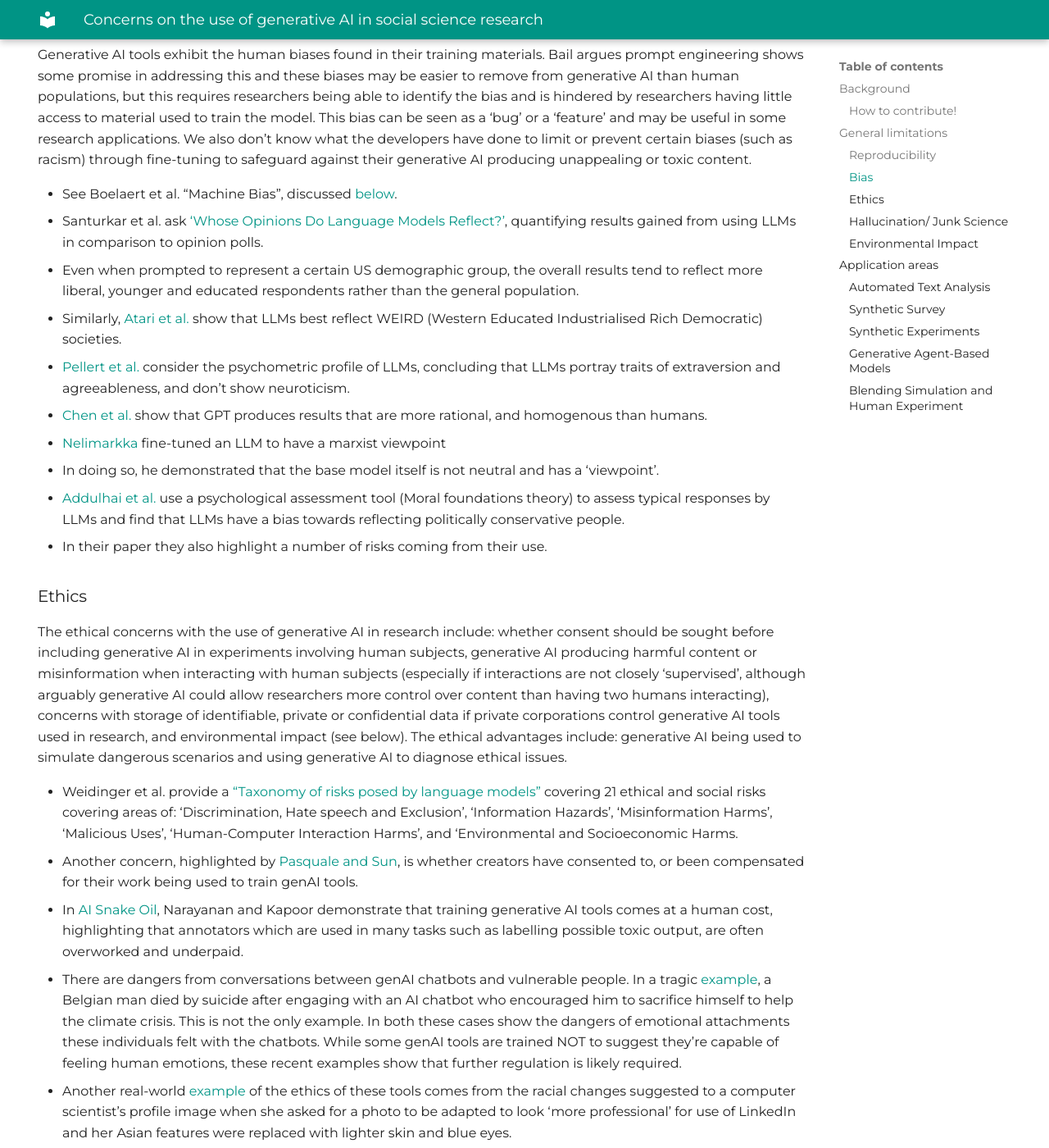
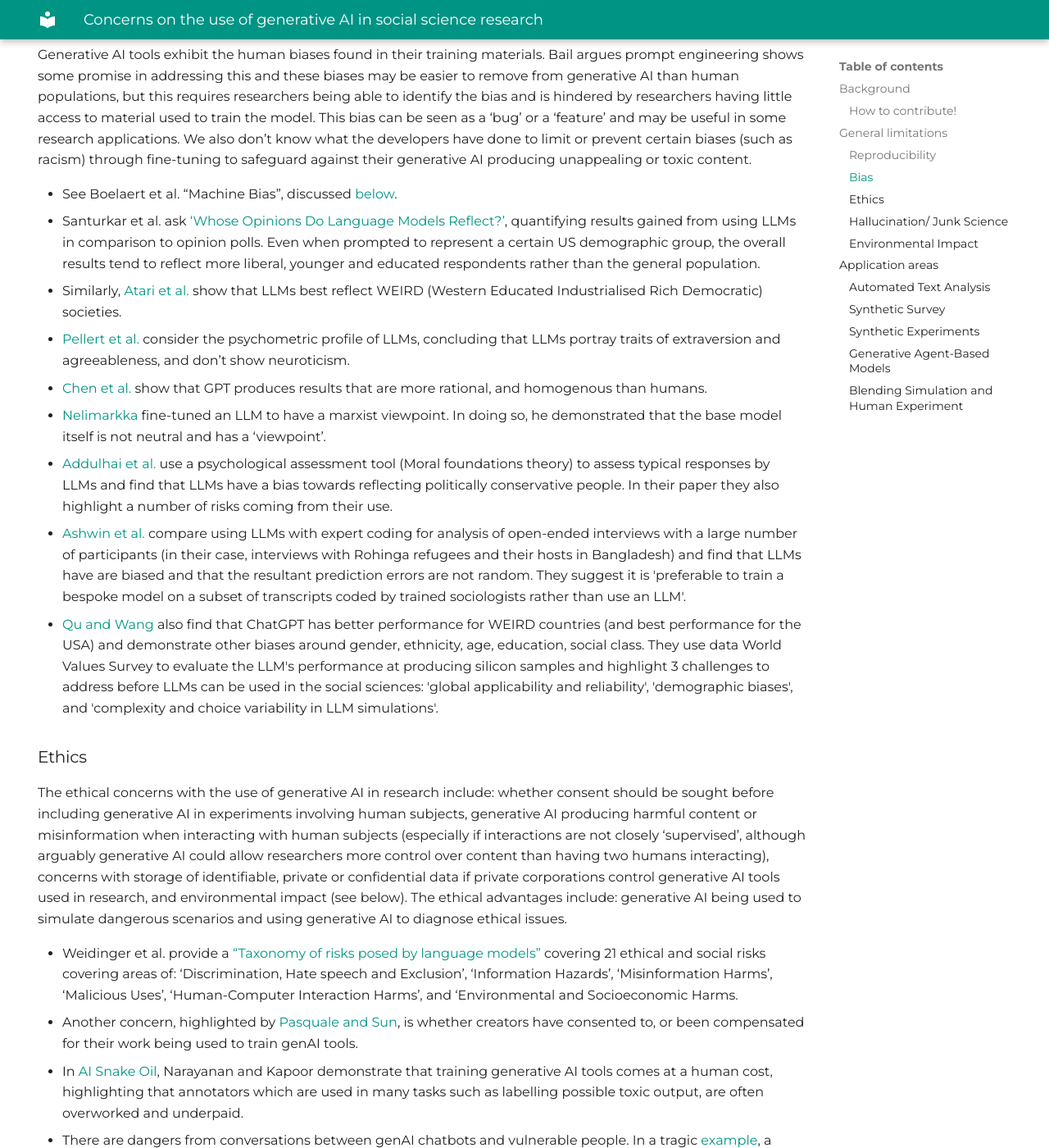
Before and after one commit to uh-dcm/genai-concerns, an MkDocs documentation site: the page built from docs/index.md, in a window 1280 px wide and 1400 px high, scrolled down 1178 px. Shown: the whole window at 82% size. Built offline with MkDocs 1.6.1 and Material for MkDocs 9.7.7, drawn with Linux system fonts in a browser that asks for light colours; some of the changed text lies outside the part shown.

Commit message:
Update index.md
more papers on bias etc.

```diff
--- a/docs/index.md
+++ b/docs/index.md
@@ -39,15 +39,14 @@ This bias can be seen as a ‘bug’ or a ‘feature’ and may be useful in som
 We also don’t know what the developers have done to limit or prevent certain biases (such as racism) through fine-tuning to safeguard against their generative AI producing unappealing or toxic content.
 
 * See Boelaert et al. “Machine Bias”, discussed [below](https://osf.io/preprints/socarxiv/r2pnb).
-* Santurkar et al. ask [‘Whose Opinions Do Language Models Reflect?’](https://arxiv.org/abs/2303.17548), quantifying results gained from using LLMs in comparison to opinion polls.
-* Even when prompted to represent a certain US demographic group, the overall results tend to reflect more liberal, younger and educated respondents rather than the general population.
+* Santurkar et al. ask [‘Whose Opinions Do Language Models Reflect?’](https://arxiv.org/abs/2303.17548), quantifying results gained from using LLMs in comparison to opinion polls. Even when prompted to represent a certain US demographic group, the overall results tend to reflect more liberal, younger and educated respondents rather than the general population.
 * Similarly, [Atari et al.](https://osf.io/preprints/psyarxiv/5b26t) show that LLMs best reflect WEIRD (Western Educated Industrialised Rich Democratic) societies.
 * [Pellert et al.](https://journals.sagepub.com/doi/epub/10.1177/17456916231214460) consider the psychometric profile of LLMs, concluding that LLMs portray traits of extraversion and agreeableness, and don’t show neuroticism.
 * [Chen et al.](https://www.pnas.org/doi/epub/10.1073/pnas.2316205120) show that GPT produces results that are more rational, and homogenous than humans.
-* [Nelimarkka](https://osf.io/preprints/socarxiv/fkj63) fine-tuned an LLM to have a marxist viewpoint
-*  In doing so, he demonstrated that the base model itself is not neutral and has a ‘viewpoint’.
-* [Addulhai et al.](https://arxiv.org/pdf/2310.15337) use a psychological assessment tool (Moral foundations theory) to assess typical responses by LLMs and find that LLMs have a bias towards reflecting politically conservative people.
-* In their paper they also highlight a number of risks coming from their use.
+* [Nelimarkka](https://osf.io/preprints/socarxiv/fkj63) fine-tuned an LLM to have a marxist viewpoint. In doing so, he demonstrated that the base model itself is not neutral and has a ‘viewpoint’.
+* [Addulhai et al.](https://arxiv.org/pdf/2310.15337) use a psychological assessment tool (Moral foundations theory) to assess typical responses by LLMs and find that LLMs have a bias towards reflecting politically conservative people. In their paper they also highlight a number of risks coming from their use.
+* [Ashwin et al.](https://journals.sagepub.com/doi/full/10.1177/00491241251338246) compare using LLMs with expert coding for analysis of open-ended interviews with a large number of participants (in their case, interviews with Rohinga refugees and their hosts in Bangladesh) and find that LLMs have are biased and that the resultant prediction errors are not random. They suggest it is 'preferable to train a bespoke model on a subset of transcripts coded by trained sociologists rather than use an LLM'.
+* [Qu and Wang](https://www.nature.com/articles/s41599-024-03609-x) also find that ChatGPT has better performance for WEIRD countries (and best performance for the USA) and demonstrate other biases around gender, ethnicity, age, education, social class. They use data World Values Survey to evaluate the LLM's performance at producing silicon samples and highlight 3 challenges to address before LLMs can be used in the social sciences: 'global applicability and reliability', 'demographic biases', and 'complexity and choice variability in LLM simulations'.
 
 ### Ethics
 
@@ -108,4 +107,4 @@ The environmental cost of training and using generative AI tools are significant
 ### Blending Simulation and Human Experiment
 
 - **Claim:** There are a number of articles which demonstrate that LLMs are capable of convincingly impersonating humans. Bail highlights this as an opportunity for content creation (eg. production of text designed to elicit a specific response in human subjects or creation of two similar images depicting different races). Bail also believes generative AI provides an opportunity to create chatbots that are convincingly human, to include AI participants with particular traits within research on groups and influence.
-- Currently no counter claims!
+- [Cheng et al.](https://arxiv.org/abs/2305.18189) look at stereotypes that are found in LLM output and present a method called 'Marked Personas' which measures these. This method first prompts the LLMs to generate personas, and then identified words which distinguish groups. THey find higher rates of racial stereotypes in LLM output (compared with human-written personas from the same prompts) and evidence of 'othering and exoticising' non-white, non-male groups.
```
